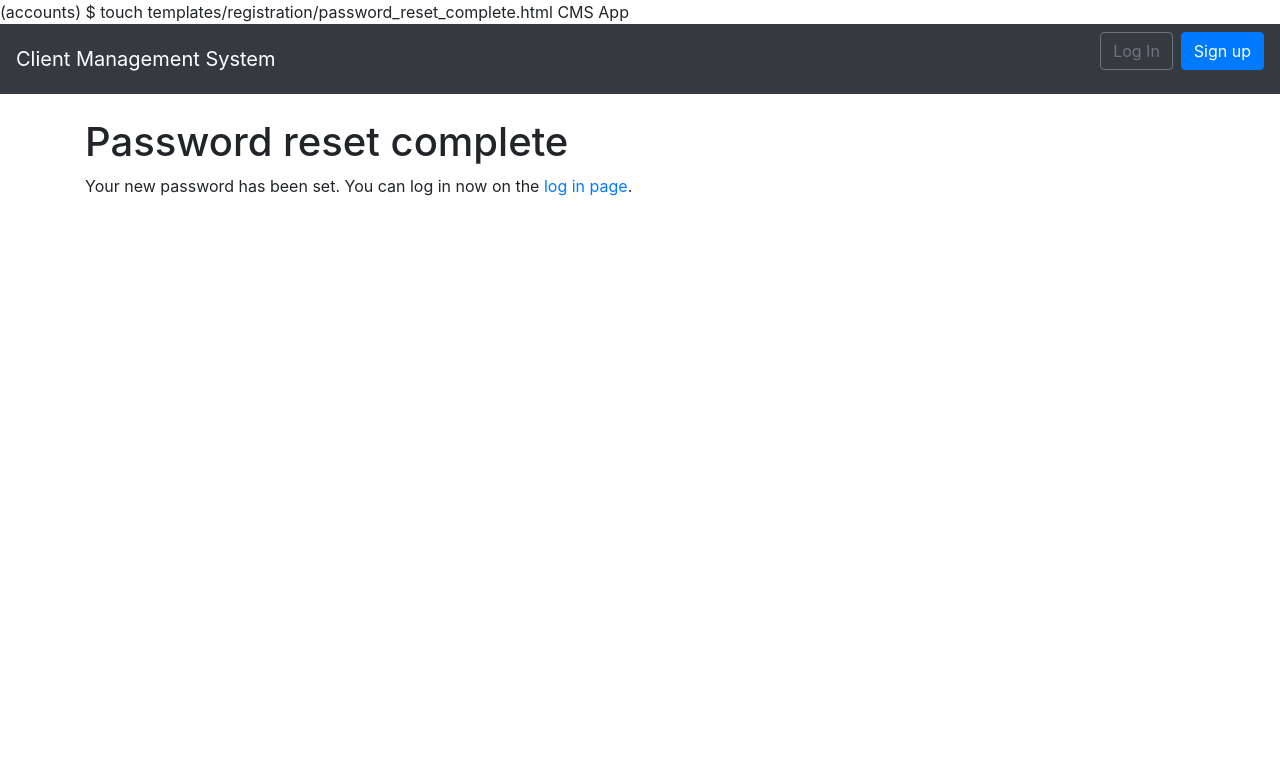
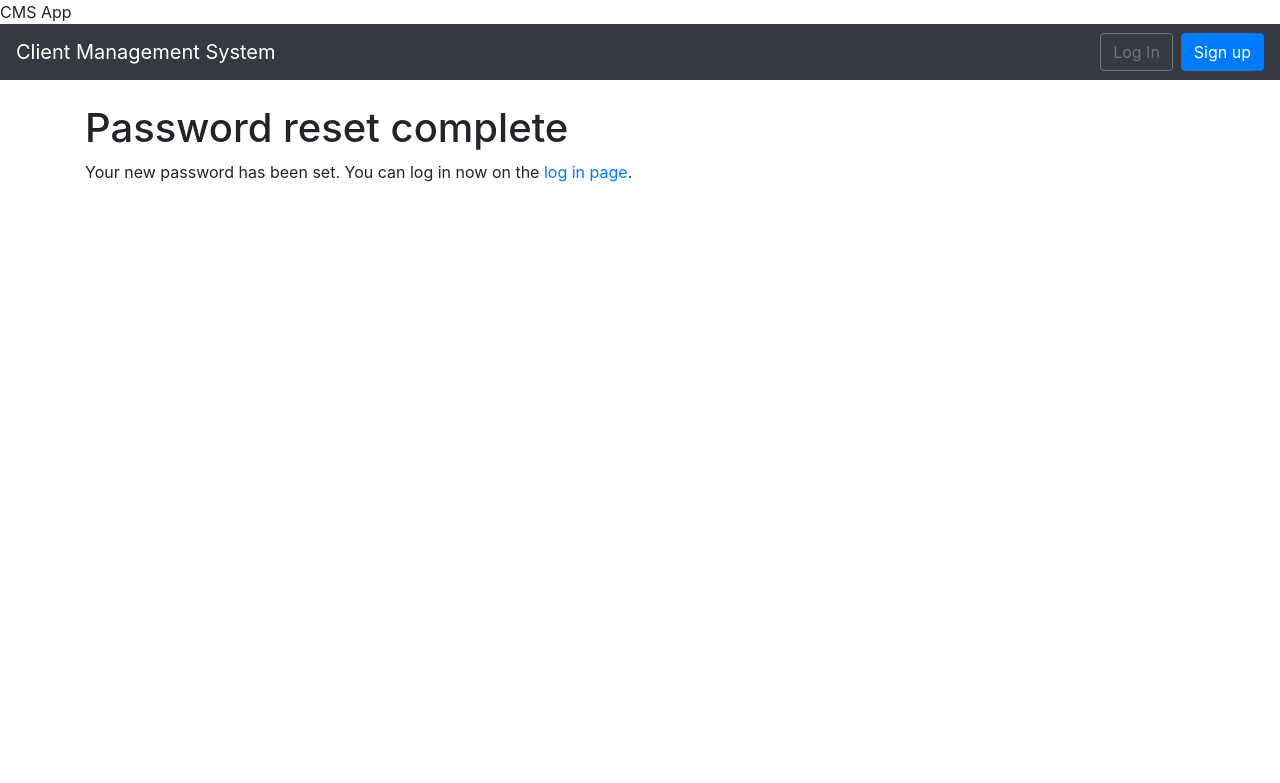
Before and after one commit to jaswinder-kaur/Assign1_ISQA8210, a Django app: a page that uses clientms/templates/registration/password_reset_complete.html in a window 1280 px wide. Shown: the top 783 px of the page. Run offline with Django 3.2, Linux system fonts and the light colour scheme; some libraries are stand-ins or nearby versions.

Commit message:
Update password_reset_complete.html

```diff
--- a/clientms/templates/registration/password_reset_complete.html
+++ b/clientms/templates/registration/password_reset_complete.html
@@ -1,5 +1,3 @@
-(accounts) $ touch templates/registration/password_reset_complete.html
-<!-- templates/registration/password_reset_complete.html -->
 {% extends 'base.html' %}
 
 {% block title %}Password reset complete{% endblock %}
```
